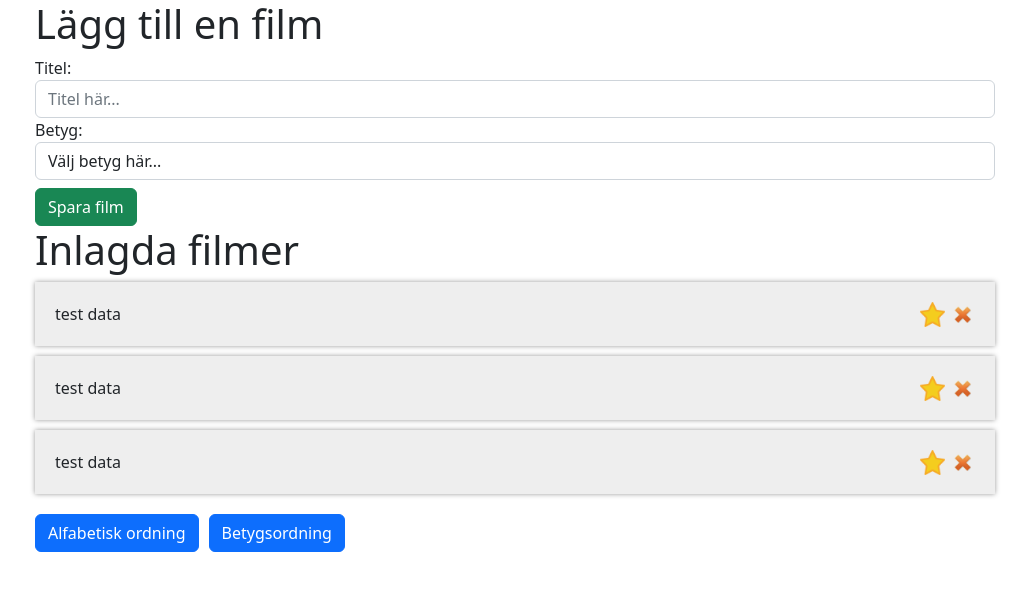
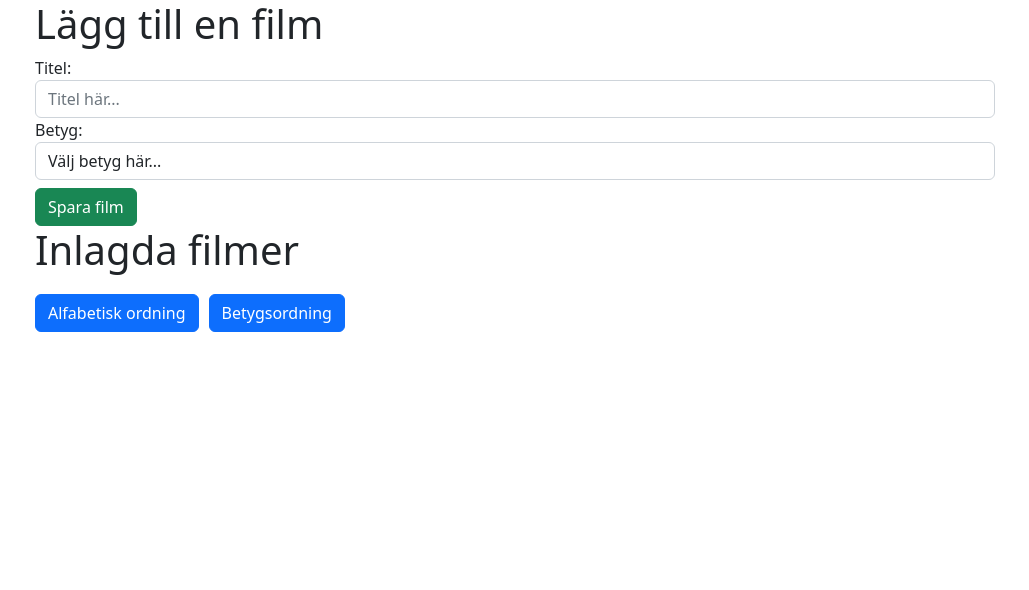
Before and after one commit to AliAlbabily/js-ramverk-uppgift6, a React (Create React App) app: page / in a window 1280 px wide. Shown: the top 590 px of the page, without its empty margins (125-1154 px from the left). Built offline with nearby package versions, Linux system fonts and the light colour scheme.

Commit message:
Loop through and display the movies
Co-Authored-By: DeGGiii <81147016+DeGGiii@users.noreply.github.com>

```diff
--- a/src/App.js
+++ b/src/App.js
@@ -17,7 +17,7 @@ function MovieApplication() {
     <div className="App">
       <AddMovieForm addMovie={addMovie} />
 
-      <Movies></Movies>
+      <Movies movies={movies} />
 
       <OrderByAlphaButton />
       <OrderByGradeButton />
--- a/src/Movie.js
+++ b/src/Movie.js
@@ -5,11 +5,8 @@ import imageStar from './images/star.png';
 
 function Movie({ movie }) {
     return (
-        // <li data-grade="${movie.grade}" data-title="${movie.title}">
-        //     {movie.title} - Grade: {movie.grade}
-        // </li>
         <li>
-            test data
+            {movie.title}
             <img src={imageDelete} alt="Delete movie" className="delete-movie-icon" />
             <img src={imageStar} alt="Delete movie" />
         </li>
--- a/src/Movies.js
+++ b/src/Movies.js
@@ -7,13 +7,9 @@ function Movies({ movies }) {
         <div>
             <h1>Inlagda filmer</h1>
             <ul id="movie-list">
-                {/* {movies.map((movie, index) => (
-                        <Movie key={index} movie={movie} />
-                    ))} */}
-
-                <Movie />
-                <Movie />
-                <Movie />
+                {movies.map((movie, index) => (
+                    <Movie key={index} movie={movie} />
+                ))}
             </ul>
         </div>
     );
```
